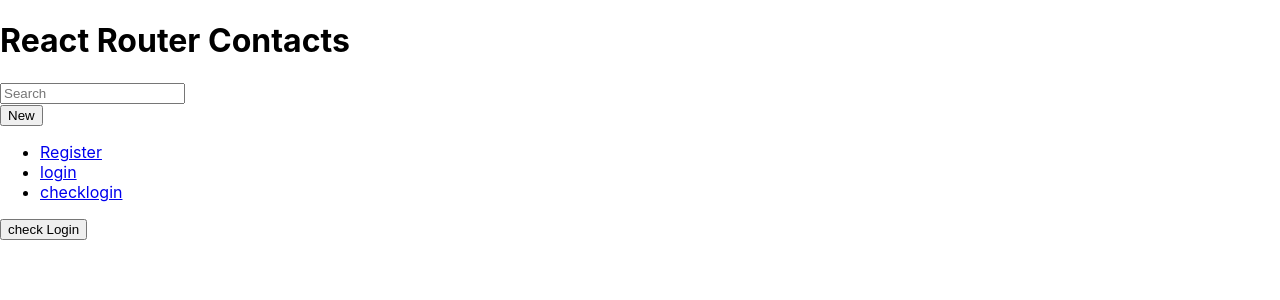
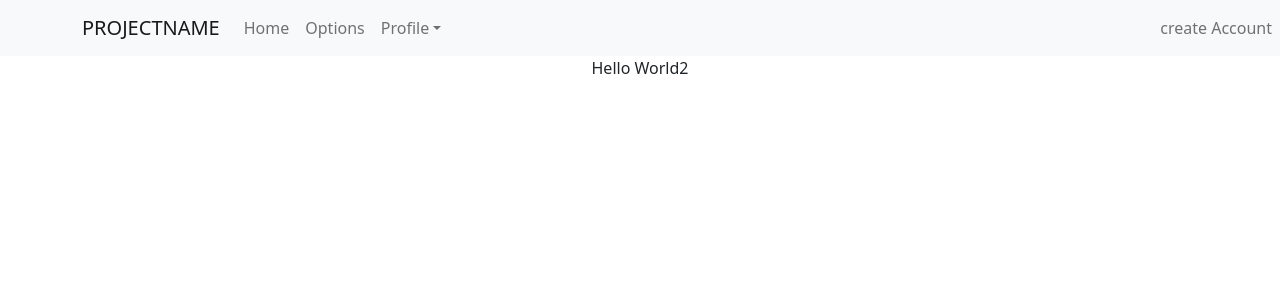
Before and after one commit to Majikujanisch/structureProg, a React (Create React App) app in the folder clients/: page /checkLogin in a window 1280 px wide. Shown: the top 300 px of the page. Built offline with nearby package versions, Linux system fonts and the light colour scheme.

Commit message:
removed old Router and rewrote it in app to better understand and add bootstrap Navigationbar from bootstrap add the Navbar to website and test it with some not rightly assigned components

```diff
--- /dev/null
+++ b/clients/src/components/navigationbar.jsx
@@ -0,0 +1,36 @@
+import Container from 'react-bootstrap/Container';
+import Nav from 'react-bootstrap/Nav';
+import Navbar from 'react-bootstrap/Navbar';
+import NavDropdown from 'react-bootstrap/NavDropdown';
+function navigationbar() {
+  return (
+    <Navbar bg="light" expand="lg" variant="light">
+      <Container>
+        <Navbar.Brand href="#home">PROJECTNAME</Navbar.Brand>
+        <Navbar.Toggle aria-controls="basic-navbar-nav" />
+        <Navbar.Collapse id="basic-navbar-nav">
+          <Nav className="me-auto">
+            <Nav.Link href="/">Home</Nav.Link>
+            <Nav.Link href="/options">Options</Nav.Link>
+            <NavDropdown title="Profile" id="basic-nav-dropdown">
+              <NavDropdown.Item href="#action/3.1">Action</NavDropdown.Item>
+              <NavDropdown.Item href="#action/3.2">
+                Another action
+              </NavDropdown.Item>
+              <NavDropdown.Item href="#action/3.3">Something</NavDropdown.Item>
+              <NavDropdown.Divider />
+              <NavDropdown.Item href="#action/3.4">
+                Separated link
+              </NavDropdown.Item>
+            </NavDropdown>
+            <div className='position-absolute end-0'>
+            <Nav.Link href="/regristration">create Account</Nav.Link>
+            </div>
+          </Nav>
+        </Navbar.Collapse>
+      </Container>
+    </Navbar>
+  );
+}
+
+export default navigationbar;
--- a/clients/src/index.js
+++ b/clients/src/index.js
@@ -1,5 +1,5 @@
 import React from 'react';
-import ReactDOM from 'react-dom/client';
+import {createRoot} from 'react-dom/client';
 import './index.css';
 import Root from './routes/root';
 import Check from './pages/checkLogin'
@@ -7,41 +7,41 @@ import Regi from './pages/regristration';
 import Login from './pages/login'
 import ErrorPage from './pages/ErrorPage';
 import reportWebVitals from './reportWebVitals';
-
+import App from "./pages/App";
 import {
   createBrowserRouter,
   RouterProvider
 } from "react-router-dom";
 
-const router = createBrowserRouter([
-  {
-    path: "/",
-    element: <Root></Root>,
-    errorElement: <ErrorPage></ErrorPage>,
-    children: [
-      {
-        path: "register",
-        element: <Regi/>,
-      },
-      {
-        path: "login",
-        element: <Login/>
-      },
-      {
-        path: "checkLogin",
-        element: <Check/>
-      },
-    ],
+// const router = createBrowserRouter([
+//   {
+//     path: "/",
+//     element: <Root></Root>,
+//     errorElement: <ErrorPage></ErrorPage>,
+//     children: [
+//       {
+//         path: "register",
+//         element: <Regi/>,
+//       },
+//       {
+//         path: "login",
+//         element: <Login/>
+//       },
+//       {
+//         path: "checkLogin",
+//         element: <Check/>
+//       },
+//     ],
 
-  },
-]);
-const root = ReactDOM.createRoot(document.getElementById('root'));
+//   },
+// ]);
+const rootElement = document.getElementById("root");
+const root = createRoot(rootElement);
 root.render(
   <React.StrictMode>
-    <RouterProvider router={router} />
+    <App />
   </React.StrictMode>
 );
-
 // If you want to start measuring performance in your app, pass a function
 // to log results (for example: reportWebVitals(console.log))
 // or send to an analytics endpoint. Learn more: https://bit.ly/CRA-vitals
--- a/clients/src/pages/App.js
+++ b/clients/src/pages/App.js
@@ -1,14 +1,26 @@
 
 import './App.css';
-
+import Navbar from '../components/navigationbar'
 import React  from 'react';
-
+import Login from '../pages/login'
+import Regis from '../pages/regristration'
+import {BrowserRouter as Router, Route, Routes} from 'react-router-dom';
+import 'bootstrap/dist/css/bootstrap.min.css';
 function App() {
   return (
     <div className="App">
-      <header className="App-header">
+      <Navbar></Navbar>
+      <Router>
+        <Routes>
+            <Route exact path='/' element={<Login></Login>}/>
+            <Route path='/about' component={Login}/>
+            <Route path='/options' element={<Regis></Regis>}/>
+        </Routes>
+      </Router>
 
-      </header>
+
+      <p>Hello World2</p>
+
     </div>
   );
 }
```
